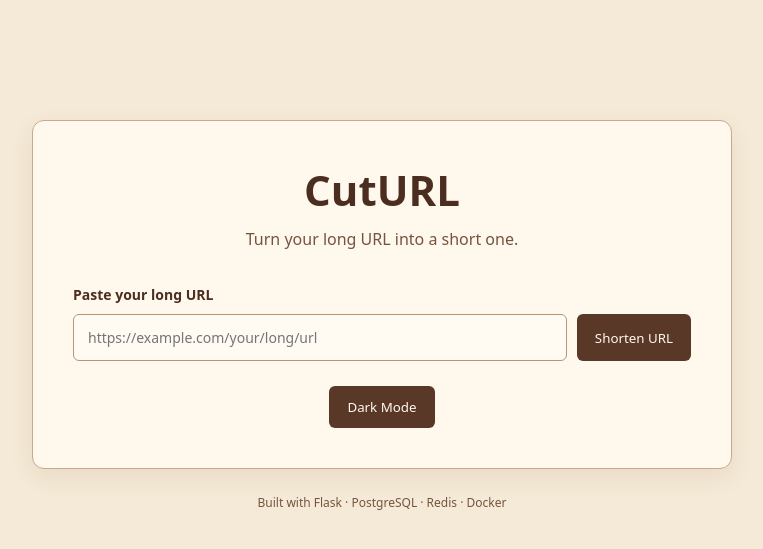
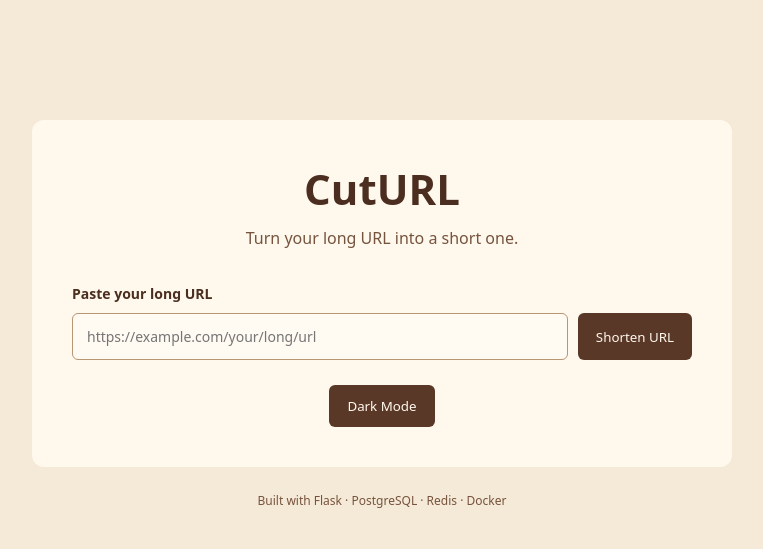
Before and after one commit to gparthiv/urlshortener, a Flask app: page / in a window 1280 px wide. Shown: the top 549 px of the page, without its empty margins (258-1021 px from the left). Run offline with Flask 3, Linux system fonts and the light colour scheme; some libraries are stand-ins or nearby versions; some web fonts are replaced.

Commit message:
UI polish

```diff
--- a/app/static/style.css
+++ b/app/static/style.css
@@ -32,10 +32,10 @@ body {
 
     background: #fff8ed;
 
-    border: 1px solid #c8a98a;
+    /* border: 1px solid #c8a98a; */
     border-radius: 12px;
 
-    box-shadow: 0 8px 25px rgba(75, 46, 31, 0.08);
+    /* box-shadow: 0 8px 25px rgba(75, 46, 31, 0.08); */
 }
 
 
@@ -248,9 +248,9 @@ body.dark {
 
 body.dark .container {
     background: #3b2c23;
-    border-color: #76533d;
+    /* border-color: #76533d; */
 
-    box-shadow: 0 8px 25px rgba(0, 0, 0, 0.25);
+    /* box-shadow: 0 8px 25px rgba(0, 0, 0, 0.25); */
 }
 
 
```
